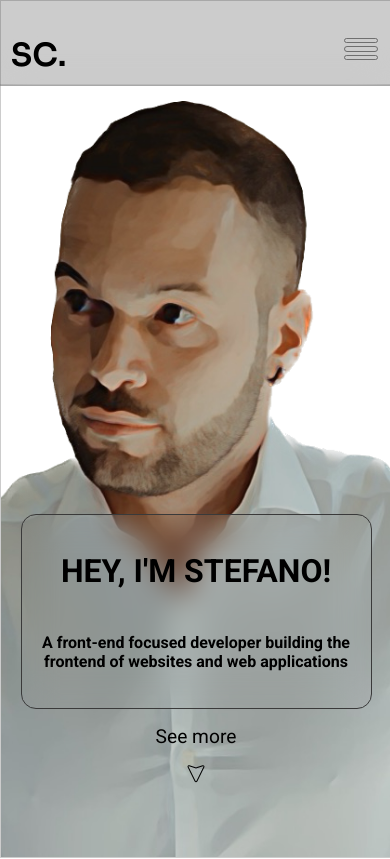
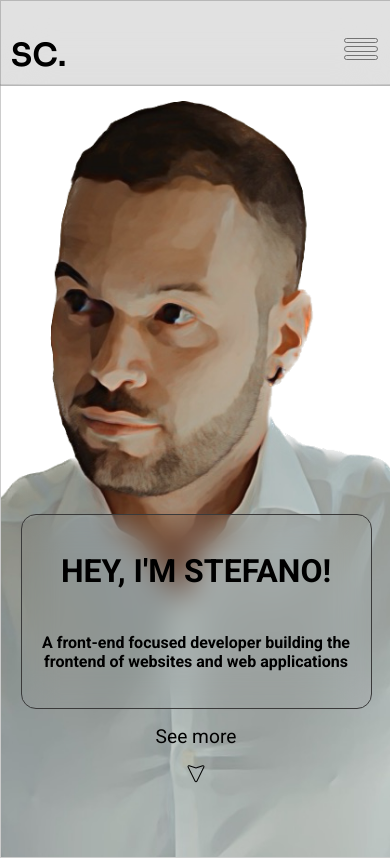
Before and after one commit to Stefanocalo/portfolio, a React (Create React App) app: page / in a window 390 px wide. Shown: the top 859 px of the page. Built offline with nearby package versions, Linux system fonts and the light colour scheme.

Commit message:
Update mobile nav menu style

```diff
--- a/src/Components/Navbar/Navbar.css
+++ b/src/Components/Navbar/Navbar.css
@@ -42,8 +42,8 @@
         top: 0;
         z-index: 99;
         height: 3rem;
-        background-color: rgba(88, 88, 88, 0.3);
-        backdrop-filter: blur(18px);
+        background-color: rgba(157, 157, 157, 0.3);
+        backdrop-filter: blur(25px);
         padding-top: 4vh;
         align-items: flex-start;
         overflow: hidden;
@@ -55,9 +55,10 @@
         right: 0;
         width: 100vw;
         padding: 0;
-        margin: 0;
         flex-direction: column;
         display: flex;
+        justify-content: space-around;
+        max-height: 50vh;
     }
 
     .navbarLinks {
```
Also changed, not shown: src/Components/Navbar/Navbar.jsx (indentation only).
